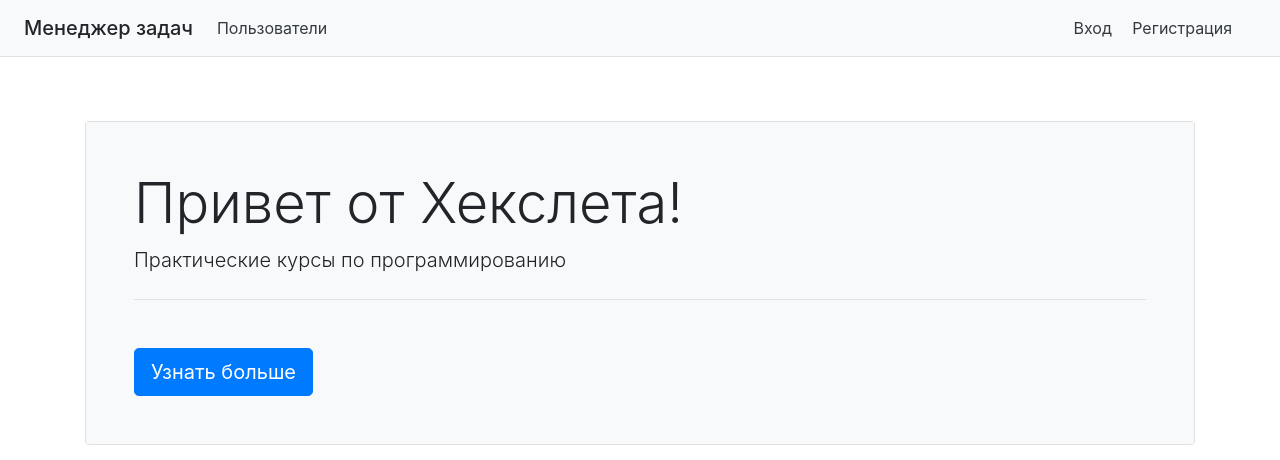
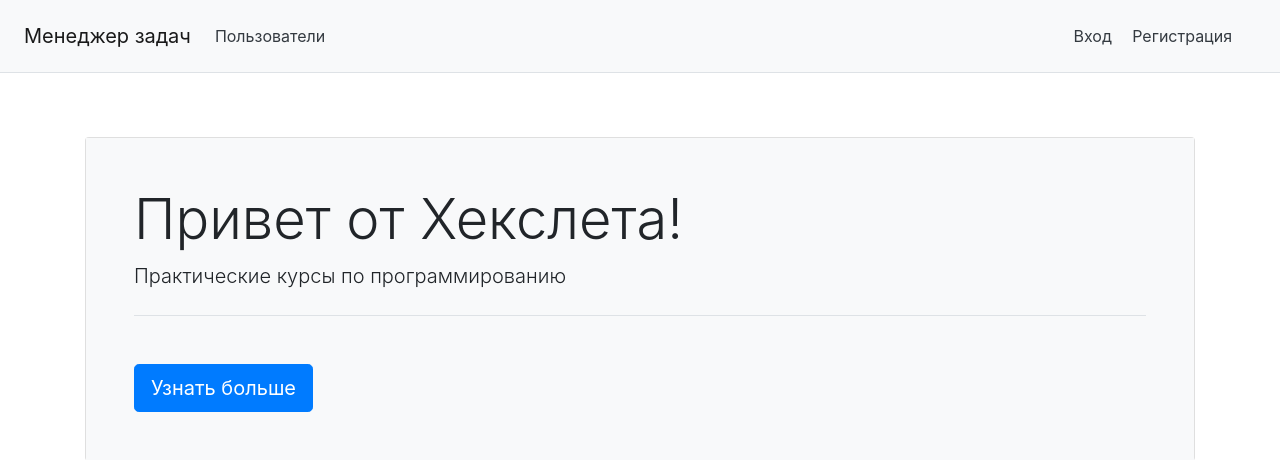
Before and after one commit to TurtleOld/python-project-lvl4, a Django app: page / in a window 1280 px wide. Shown: the top 460 px of the page. Run offline with Django 4.2, Linux system fonts and the light colour scheme.

Commit message:
refactoring

```diff
--- a/templates/base.html
+++ b/templates/base.html
@@ -14,7 +14,22 @@
     <script src="https://cdn.jsdelivr.net/npm/bootstrap@4.5.3/dist/js/bootstrap.min.js" integrity="sha384-w1Q4orYjBQndcko6MimVbzY0tgp4pWB4lZ7lr30WKz0vr/aWKhXdBNmNb5D92v7s" crossorigin="anonymous"></script>
   </head>
   <body class="d-flex flex-column min-vh-100">
+    <div class="d-flex flex-column flex-md-row align-items-center p-3 px-md-4 mb-3 bg-light border-bottom shadow-sm navbar-light">
+        <a href="/" class="navbar-brand mr-md-3 mb-0">{%  translate 'Менеджер задач' %}</a>
+        <nav class="my-md-0 mr-md-auto">
+            <a href="/users/" class="p-2 text-dark my-0 mr-md-auto">{% translate 'Пользователи' %}</a>
+        </nav>
+        <nav class="my-2 my-md-0 mr-md-3">
+            <a href="#" class="p-2 text-dark">{% translate 'Вход' %}</a>
+            <a href="#" class="p-2 text-dark">{% translate 'Регистрация' %}</a>
+        </nav>
+    </div>
     {% block content %}
     {% endblock %}
+    <footer class="fixed-bottom">
+        <div class="container my-5 pt-4 border-top">
+            <a target="_blank" href="https://ru.hexlet.io">Hexlet</a>
+        </div>
+    </footer>
   </body>
 </html>
--- a/templates/index.html
+++ b/templates/index.html
@@ -2,16 +2,6 @@
 {% load i18n %}
 
 {% block content %}
-    <div class="d-flex flex-column flex-md-row align-items-center p-3 px-md-4 mb-3 bg-light border-bottom shadow-sm">
-        <h5 class="mr-md-3 mb-0">{%  translate 'Менеджер задач' %}</h5>
-        <nav class="my-md-0 mr-md-auto">
-            <a href="#" class="p-2 text-dark my-0 mr-md-auto">{% translate 'Пользователи' %}</a>
-        </nav>
-        <nav class="my-2 my-md-0 mr-md-3">
-            <a href="#" class="p-2 text-dark">{% translate 'Вход' %}</a>
-            <a href="#" class="p-2 text-dark">{% translate 'Регистрация' %}</a>
-        </nav>
-    </div>
     <div class="container wrapper flex-grow-1">
         <div class="card mt-5">
             <div class="card-body p-5 bg-light">
@@ -21,9 +11,4 @@
             </div>
         </div>
     </div>
-    <footer class="fixed-bottom">
-        <div class="container my-5 pt-4 border-top">
-            <a target="_blank" href="https://ru.hexlet.io">Hexlet</a>
-        </div>
-    </footer>
 {% endblock %}
```
